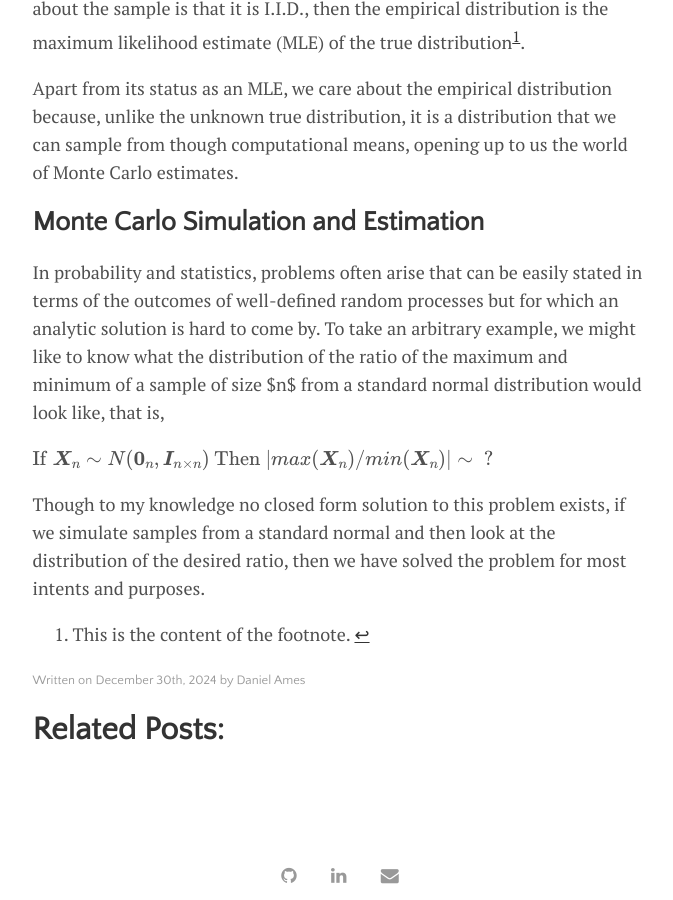
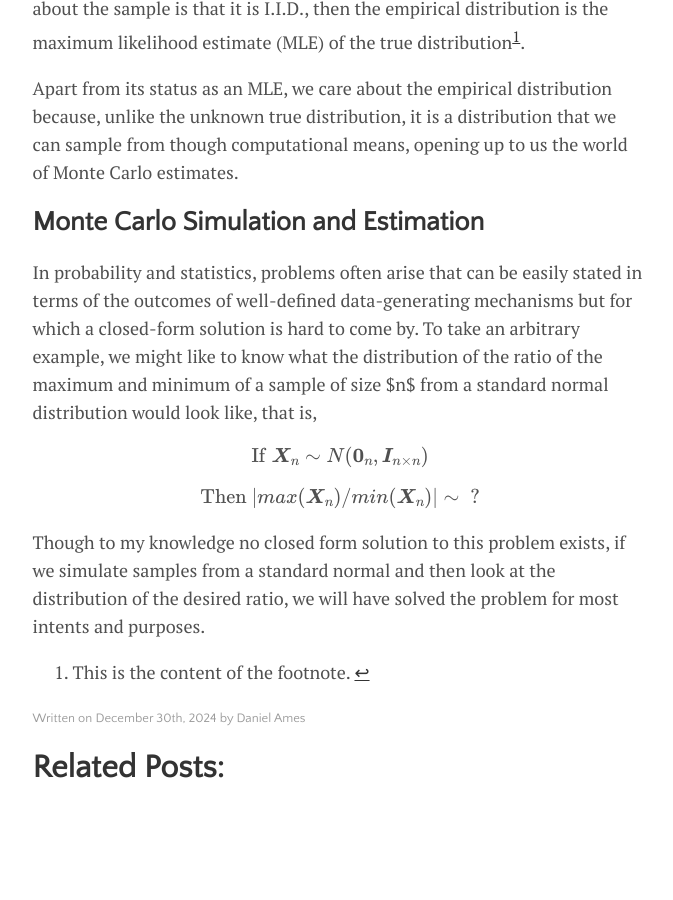
Before and after one commit to DanielAmes/DanielAmes.github.io, a Jekyll site: the page built from _posts/2024-12-30-monte-carlo.md, in a window 1280 px wide and 900 px high, scrolled down 1194 px. Shown: the whole window, without its empty margins (300-973 px from the left). Built offline with Jekyll 4.4.1, drawn with Linux system fonts in a browser that asks for light colours; formulas are drawn with MathJax 3.

Commit message:
Formatting of latex

```diff
--- a/_posts/2024-12-30-monte-carlo.md
+++ b/_posts/2024-12-30-monte-carlo.md
@@ -28,15 +28,16 @@ Apart from its status as an MLE, we care about the empirical distribution becaus
 
 ## Monte Carlo Simulation and Estimation
 
-In probability and statistics, problems often arise that can be easily stated in terms of the outcomes of well-defined random processes but for which an analytic solution is hard to come by. To take an arbitrary example, we might like to know what the distribution of the ratio of the maximum and minimum of a sample of size $n$ from a standard normal distribution would look like, that is,
+In probability and statistics, problems often arise that can be easily stated in terms of the outcomes of well-defined data-generating mechanisms but for which a closed-form solution is hard to come by. To take an arbitrary example, we might like to know what the distribution of the ratio of the maximum and minimum of a sample of size $n$ from a standard normal distribution would look like, that is,
 
 $$
 \text{If  } \boldsymbol{X}_{n} \sim N(\boldsymbol{0}_{n},\boldsymbol{I}_{n\times n})
 $$
+
 $$
-\text{Then } | max(\boldsymbol{X}_{n})/min(\boldsymbol{X}_{n}) |  \sim \text{  ?}
+\text{Then   } | max(\boldsymbol{X}_{n})/min(\boldsymbol{X}_{n}) |  \sim \text{  ?}
 $$
 
-Though to my knowledge no closed form solution to this problem exists, if we simulate samples from a standard normal and then look at the distribution of the desired ratio, then we have solved the problem for most intents and purposes.
+Though to my knowledge no closed form solution to this problem exists, if we simulate samples from a standard normal and then look at the distribution of the desired ratio, we will have solved the problem for most intents and purposes.
 
 [^1]: This is the content of the footnote.
```
